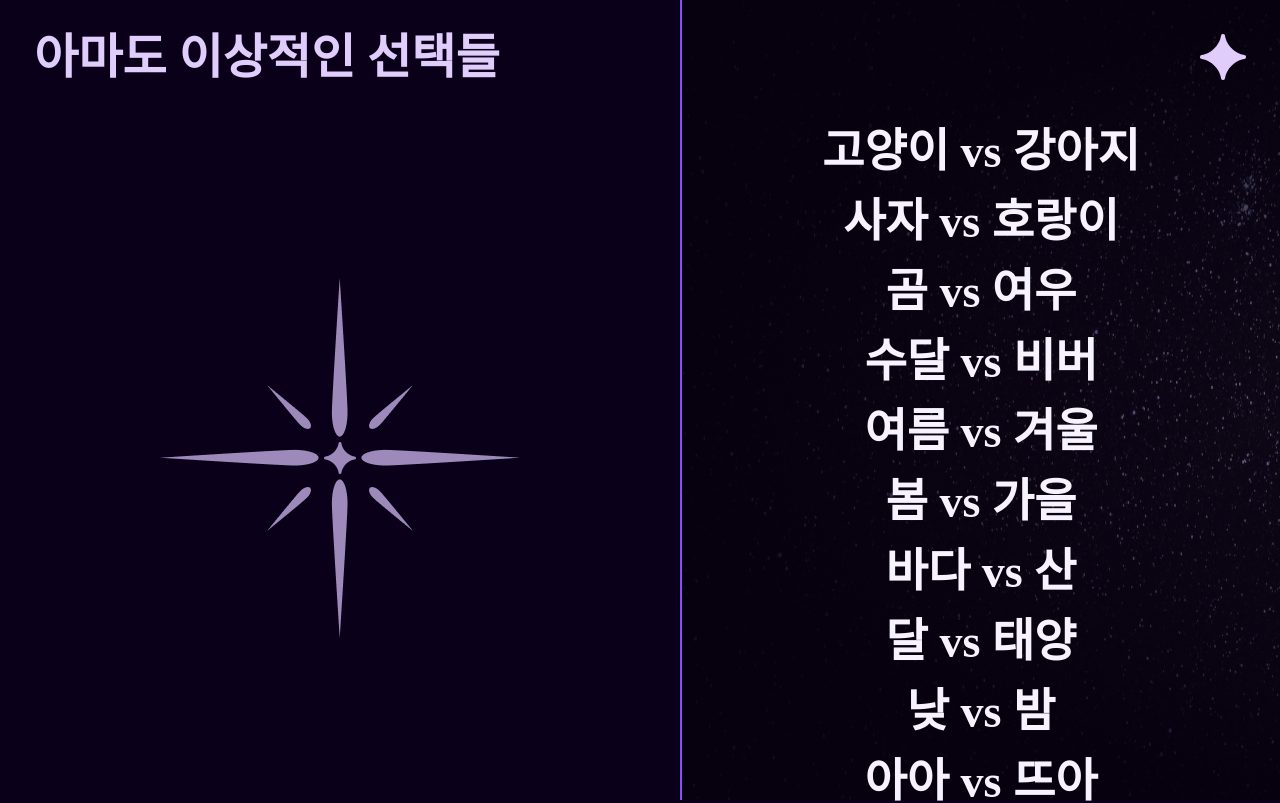
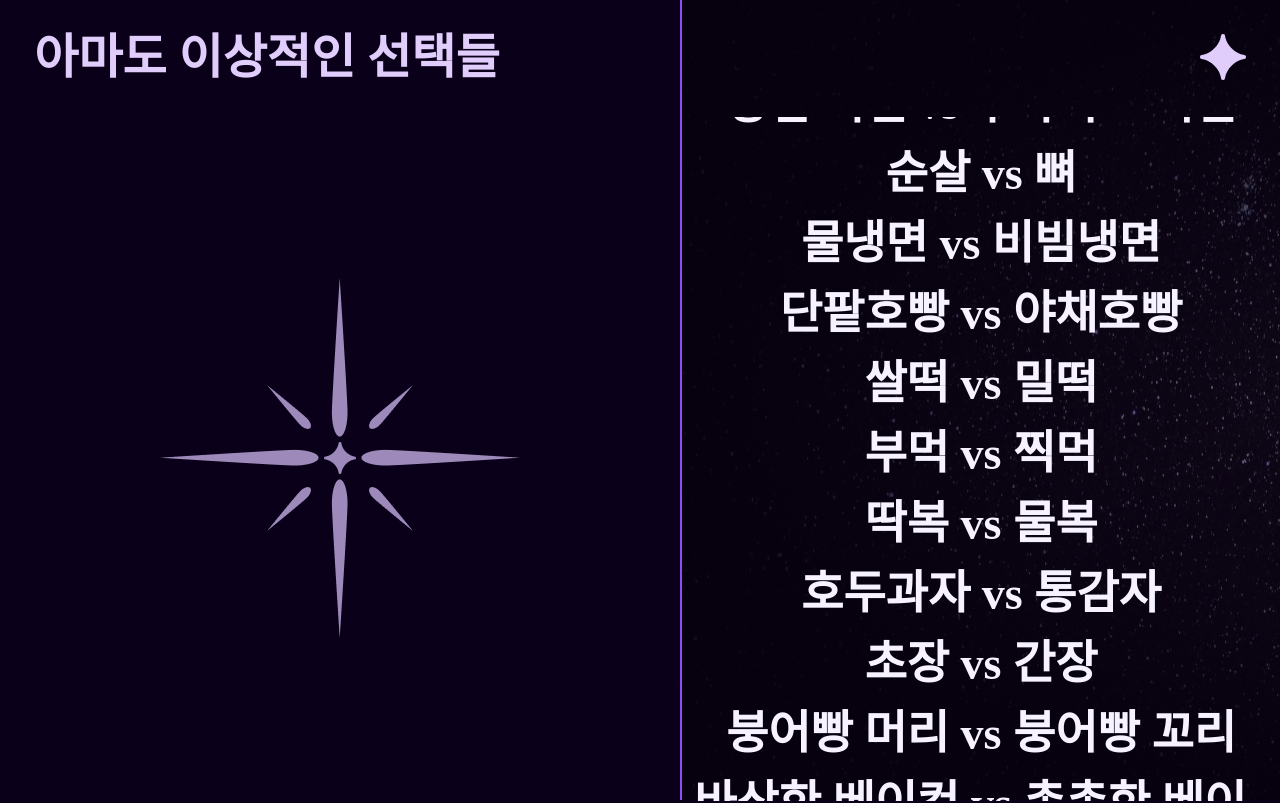
Before and after one commit to merryfraise/ideal_choice, a Next.js app: page /random in a window 1280 px wide. Shown: the top 803 px of the page. Built offline with nearby package versions, Linux system fonts and the light colour scheme; a web font is replaced by a local one.

Commit message:
🍓 style: Random page infinite rolling text style

```diff
--- a/src/app/random/page.tsx
+++ b/src/app/random/page.tsx
@@ -4,46 +4,100 @@
 import data from '@/database/data.json';
 import { css } from '@emotion/react';
 import Link from 'next/link';
+import { useState } from 'react';
 
 const RandomStyle = css`
-  ul {
+  height: calc(100% - 116px);
+  overflow: hidden;
+
+  li {
+    padding: 12px;
+  }
+
+  .before,
+  .after {
     display: flex;
     flex-direction: column;
     align-items: center;
   }
 
-  li {
-    padding: 12px;
+  .before {
+    animation: infiniteBefore 80s linear infinite;
+  }
+
+  .after {
+    animation: infiniteAfter 80s linear infinite;
+  }
+
+  .slow {
+    animation-play-state: paused;
   }
 
   a {
     color: var(--white);
     font-size: 46px;
     font-weight: var(--semibold-weight);
+    transition: transform ease-out 0.5s;
+    transform: scale(1);
   }
 
   a:hover {
     font-size: 48px;
     text-shadow: var(--white-glow);
+    transform: scale(1.2);
+  }
+
+  @keyframes infiniteBefore {
+    0% {
+      transform: translateY(0%);
+    }
+
+    50% {
+      transform: translateY(-100%);
+    }
+
+    50.01% {
+      transform: translateY(100%);
+    }
+
+    100% {
+      transform: translateY(0%);
+    }
+  }
+
+  @keyframes infiniteAfter {
+    0% {
+      transform: translateY(0%);
+    }
+
+    100% {
+      transform: translateY(-200%);
+    }
   }
 `;
 
 export default function Random() {
+  const [animate, setAnimate] = useState<Boolean>(true);
+  const onSlow = () => setAnimate(false);
+  const onRun = () => setAnimate(true);
+
   return (
     <div css={RandomStyle}>
-      <ul className="before">
+      <ul className="slide_container">
+        <div className={(animate ? '' : 'slow ') + 'before'}>
           {data.choice.map((choice) => (
-          <li key={choice.id}>
+            <li key={choice.id} onMouseEnter={onSlow} onMouseLeave={onRun}>
               <Link href={`/${choice.id}`}>{choice.question}</Link>
             </li>
           ))}
-      </ul>
-      <ul className="after">
+        </div>
+        <div className={(animate ? '' : 'slow ') + 'after'}>
           {data.choice.map((choice) => (
-          <li key={choice.id}>
+            <li key={choice.id} onMouseEnter={onSlow} onMouseLeave={onRun}>
               <Link href={`/${choice.id}`}>{choice.question}</Link>
             </li>
           ))}
+        </div>
       </ul>
     </div>
   );
```
Lines whose indentation alone changed are shown as unchanged.
